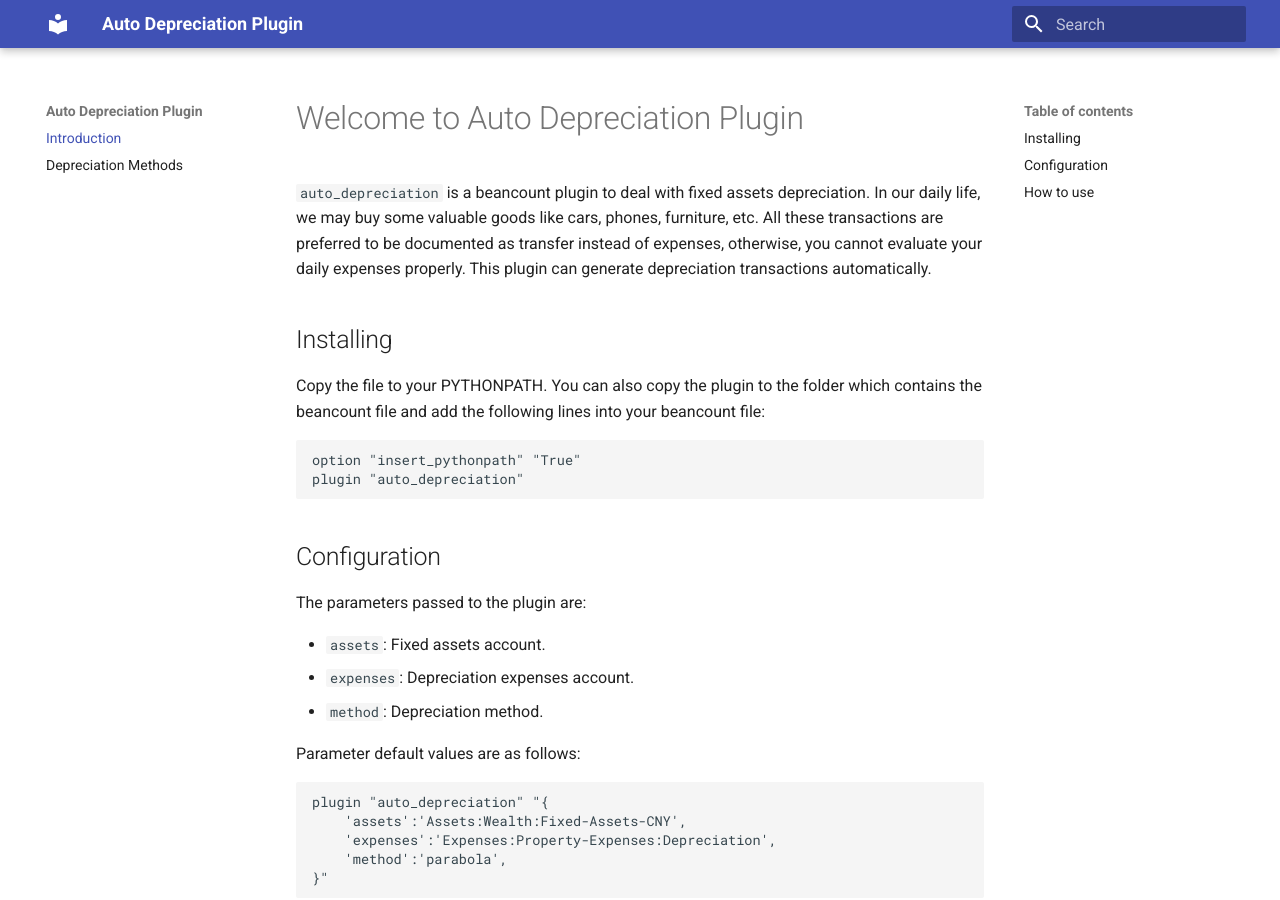
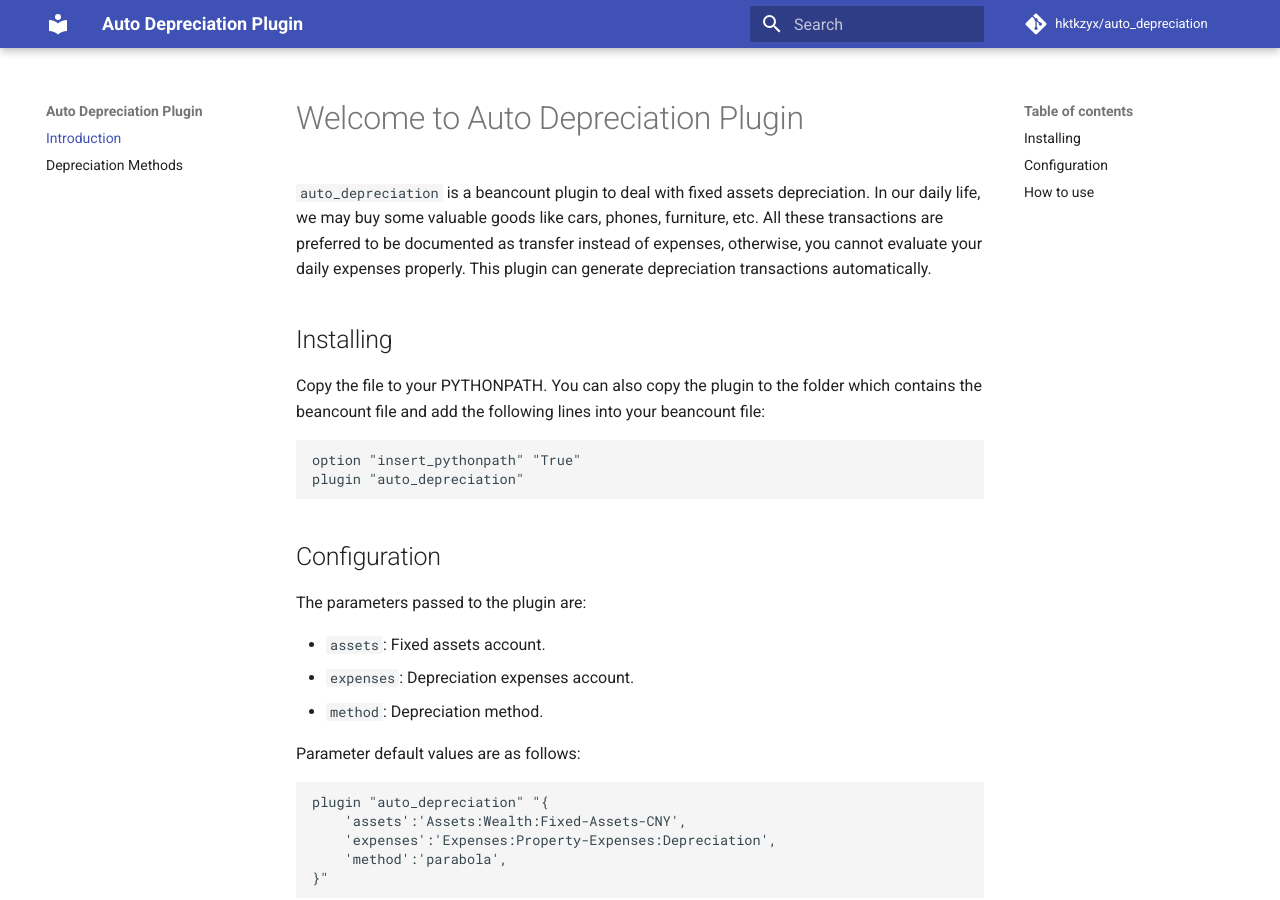
Before and after one commit to hktkzyx/auto-depreciation, an MkDocs documentation site: the page built from docs/index.md, in a window 1280 px wide and 900 px high. Built offline with MkDocs 1.6.1 and Material for MkDocs 9.7.7, drawn with Linux system fonts in a browser that asks for light colours; comment, search, counter and statistics services are not loaded.

Commit message:
Update mkdocs.yml

```diff
--- a/mkdocs.yml
+++ b/mkdocs.yml
@@ -1,9 +1,21 @@
+# Project information
 site_name: Auto Depreciation Plugin
+site_description: 'A Beancount plugin for fixed assets depreciation'
+site_author: 'hktkzyx'
+site_url: 'https://auto-depreciation.readthedocs.io/'
+
+# Repository
+repo_name: 'hktkzyx/auto_depreciation'
+repo_url: 'https://github.com/hktkzyx/auto_depreciation'
+
+# Configuration
 nav:
   - Introduction: index.md
   - Depreciation Methods: methods.md
 theme:
   name: material
+
+# Extensions
 markdown_extensions:
   - pymdownx.arithmatex
   - pymdownx.b64
```
